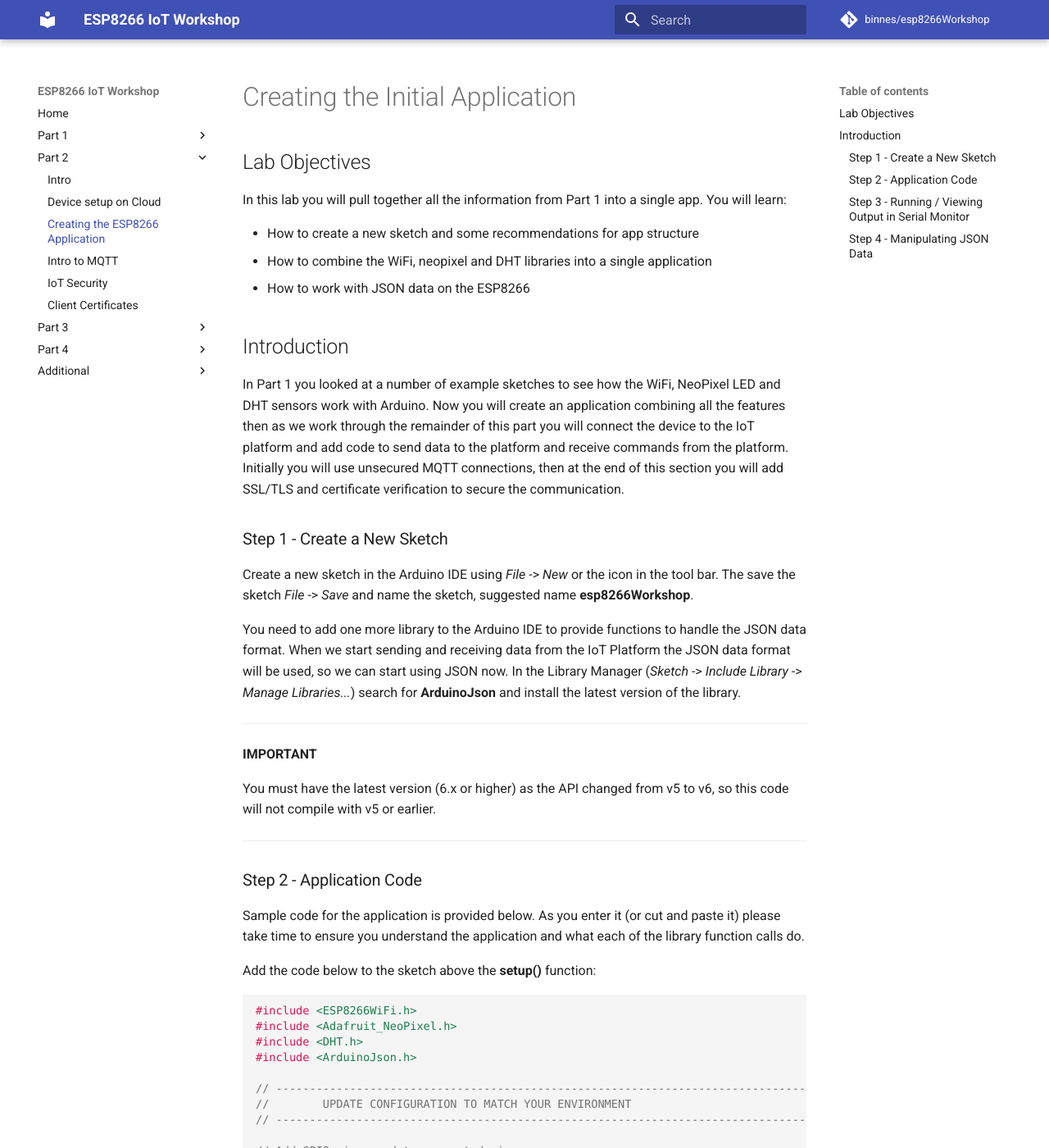
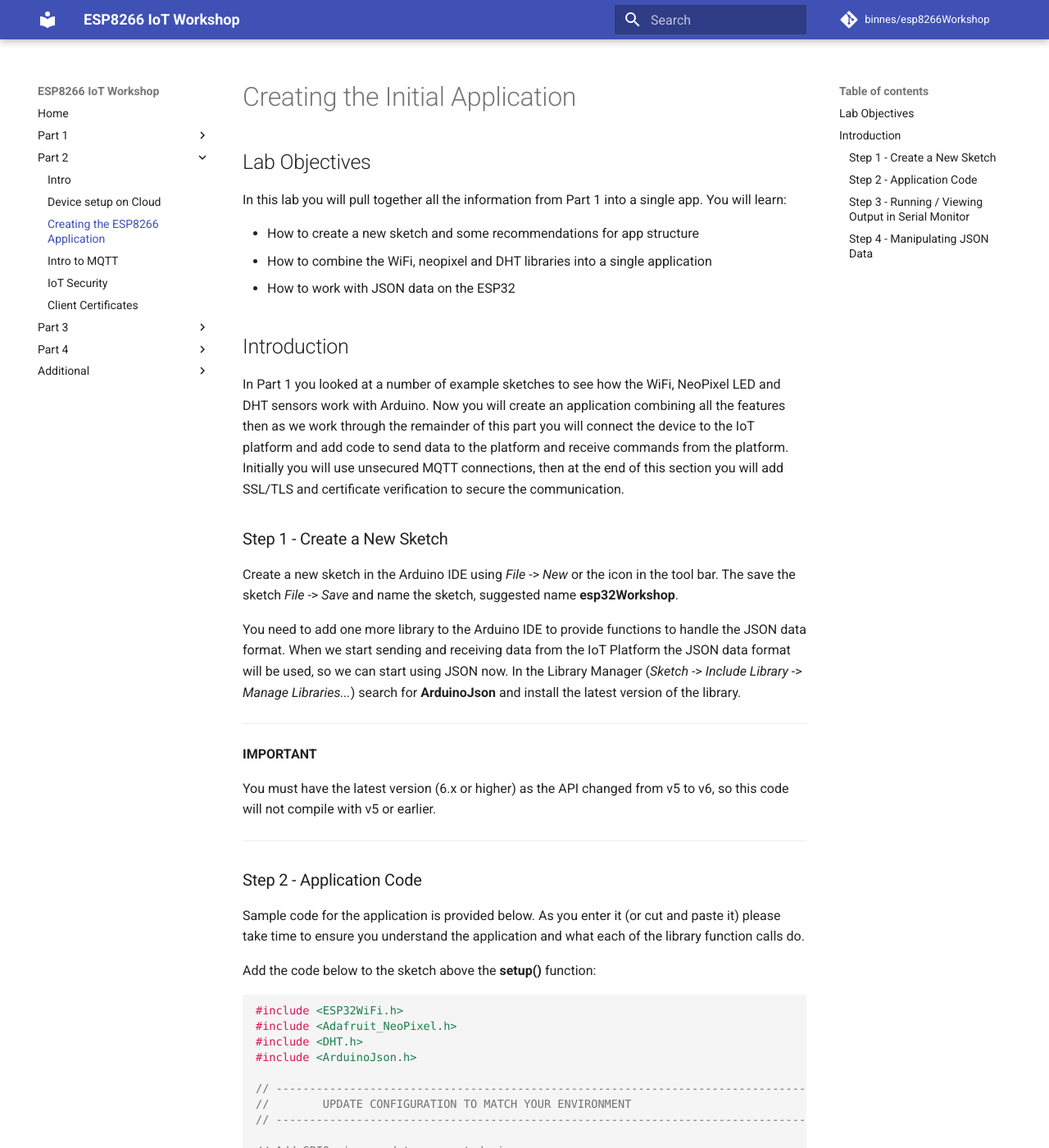
Before and after one commit to mdragone1/ESP32-IoT-Workshop, an MkDocs documentation site: the page built from docs/part2/APP.md, in a window 1280 px wide and 1400 px high. Shown: the whole window at 82% size. Built offline with MkDocs 1.6.1 and Material for MkDocs 9.7.7, drawn with Linux system fonts in a browser that asks for light colours; comment, search, counter and statistics services are not loaded.

Commit message:
Update APP.md

````diff
--- a/docs/part2/APP.md
+++ b/docs/part2/APP.md
@@ -6,7 +6,7 @@ In this lab you will pull together all the information from Part 1 into a single
 
 - How to create a new sketch and some recommendations for app structure
 - How to combine the WiFi, neopixel and DHT libraries into a single application
-- How to work with JSON data on the ESP8266
+- How to work with JSON data on the ESP32
 
 ## Introduction
 
@@ -14,7 +14,7 @@ In Part 1 you looked at a number of example sketches to see how the WiFi, NeoPix
 
 ### Step 1 - Create a New Sketch
 
-Create a new sketch in the Arduino IDE using *File* -> *New* or the icon in the tool bar. The save the sketch *File* -> *Save* and name the sketch, suggested name **esp8266Workshop**.
+Create a new sketch in the Arduino IDE using *File* -> *New* or the icon in the tool bar. The save the sketch *File* -> *Save* and name the sketch, suggested name **esp32Workshop**.
 
 You need to add one more library to the Arduino IDE to provide functions to handle the JSON data format. When we start sending and receiving data from the IoT Platform the JSON data format will be used, so we can start using JSON now. In the Library Manager (*Sketch* -> *Include Library* -> *Manage Libraries...*) search for **ArduinoJson** and install the latest version of the library.
 
@@ -32,7 +32,7 @@ Sample code for the application is provided below. As you enter it (or cut and p
 Add the code below to the sketch above the **setup()** function:
 
 ```C++
-#include <ESP8266WiFi.h>
+#include <ESP32WiFi.h>
 #include <Adafruit_NeoPixel.h>
 #include <DHT.h>
 #include <ArduinoJson.h>
@@ -177,4 +177,4 @@ See the library [documentation](https://arduinojson.org/v6/doc/) for additional
 
 ---
 
-[Click to return to the Part 2 homepage.](https://care-group.github.io/ESP866-IoT-Workshop/docs/part2/)
+[Click to return to the Part 2 homepage.](https://care-group.github.io/ESP32-IoT-Workshop/docs/part2/)
````
